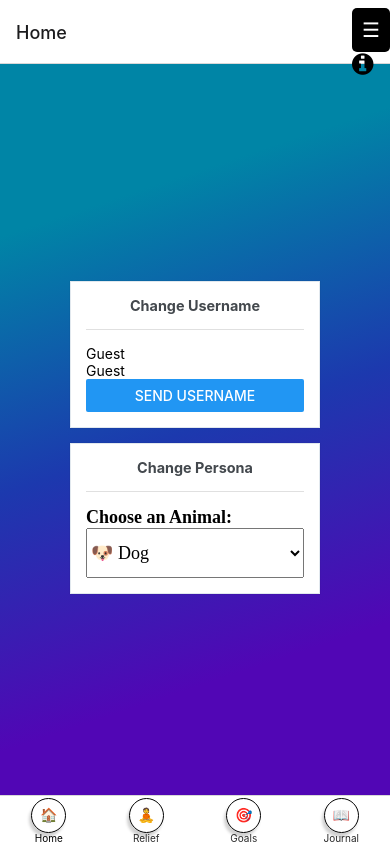
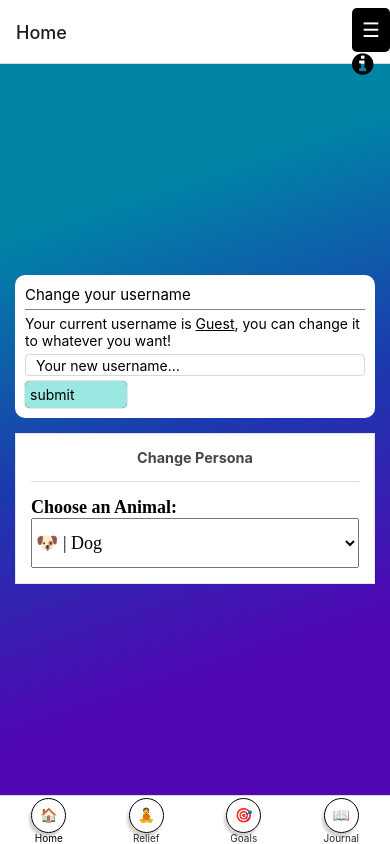
Before and after one commit to Relievely/frontend, a React Native app: screen /Home in a window 390 px wide. Built offline with nearby package versions, Linux system fonts and the light colour scheme; no server answers; a web font is replaced by a local one; what expo-linking would draw is missing.

Commit message:
added functionality to persona changing and styled settings page

```diff
--- a/components/AnimalPicker.tsx
+++ b/components/AnimalPicker.tsx
@@ -67,11 +67,14 @@ export default class AnimalPicker extends Component {
             selectedValue={(this.state as {selectedAnimal: string}).selectedAnimal}
             onValueChange={(itemValue, itemIndex) => this.setState({ selectedAnimal: itemValue }, () => this.sendPersona(itemValue))}
           >
-            <Picker.Item label="🐶 Dog" value="dog" />
-            <Picker.Item label="🐱 Cat" value="cat" />
-            <Picker.Item label="🐭 Mouse" value="mouse" />
-            <Picker.Item label="🐹 Hamster" value="hamster" />
-            <Picker.Item label="🦊 Fox" value="fox" />
+            <Picker.Item label="🐼 | Panda" value="panda" />
+            <Picker.Item label="🐰 | Rabbit" value="rabbit" />
+            <Picker.Item label="🐋 | Whale" value="whale" />
+            <Picker.Item label="🐱 | Cat" value="cat" />
+            <Picker.Item label="🐍 | Snake" value="snake" />
+            <Picker.Item label="🦥 | Sloth" value="sloth" />
+            <Picker.Item label="🐧 | Penguin" value="penguin" />
+            <Picker.Item label="🐶 | Dog" value="dog" />
           </Picker>
         </View>
       </Card>
--- a/components/ChangeUsername.tsx
+++ b/components/ChangeUsername.tsx
@@ -2,8 +2,9 @@ import React, { Component } from "react";
 import {
   StyleSheet,
   View,
-  Text, TextInput, Button
+  Text, TextInput, Button, Pressable
 } from "react-native";
+
 
 import { Card } from "react-native-elements";
 
@@ -57,24 +58,26 @@ export class ChangeUsername extends Component {
 
   render() {
     return (
-      <View>
-        <Card containerStyle={{ marginTop: 15 }}>
-          <Card.Title>Change Username</Card.Title>
-          <Card.Divider />
-          <Text>
-            {(this.state as { usernameData: string }).usernameData}
+        <View style={styles.view}>
+          <View>
+          <Text style={styles.title}>Change your username</Text>
+            <View
+              style={{
+                borderBottomColor: 'gray',
+                borderBottomWidth: StyleSheet.hairlineWidth,
+              }}
+            />
+          <Text style={styles.text}>
+            Your current username is <Text style={{textDecorationLine: "underline"}}>{this.state.usernameData}</Text>, you can change it to whatever you want!
           </Text>
           <TextInput
             style={styles.input}
             onChangeText={(changedName) => {
               this.setState({ usernameData: changedName });
             }}
-            defaultValue="Guest"
-            placeholder="Enter username here&hellip;"
+            placeholder="Your new username&hellip;"
           />
-          <Button
-            title="Send Username"
-            onPress={() => {
+            <Pressable style={styles.button} onPress={() => {
               this.sendUsername((this.state as { usernameData: string }).usernameData)
                 .then((resp) => {
                   if (resp && resp === true) {
@@ -83,13 +86,43 @@ export class ChangeUsername extends Component {
                   }
                 });
             }
-            } />
-        </Card>
-      </View>
+            }>
+              <Text>submit</Text>
+            </Pressable>
+            </View>
+        </View>
     );
   }
 }
 
 const styles = StyleSheet.create({
-  input: {}
+  view: {
+    padding: 10,
+    backgroundColor: "white",
+    borderRadius: 10,
+    marginHorizontal: 15,
+  },
+  input: {
+    borderRadius: 4,
+    borderWidth: 0.5,
+    borderColor: '#d6d7da',
+    height: 20,
+    padding: 10,
+  },
+  button: {
+    backgroundColor: "#9ae8e1",
+    borderRadius: 5,
+    padding: 5,
+    marginTop: 5,
+    shadowRadius: 1,
+    width: "30%",
+    paddingLeft: 5,
+  },
+  title: {
+    fontSize: 15,
+    paddingBottom: 5,
+  },
+  text: {
+    marginVertical: 5,
+  }
 });
--- a/screens/HomeScreen.tsx
+++ b/screens/HomeScreen.tsx
@@ -61,5 +61,9 @@ const styles = StyleSheet.create({
   bgImg: {
     height: "448px",
     width: "207px"
+  },
+  card: {
+    borderRadius: 6,
   }
+
 });
```
